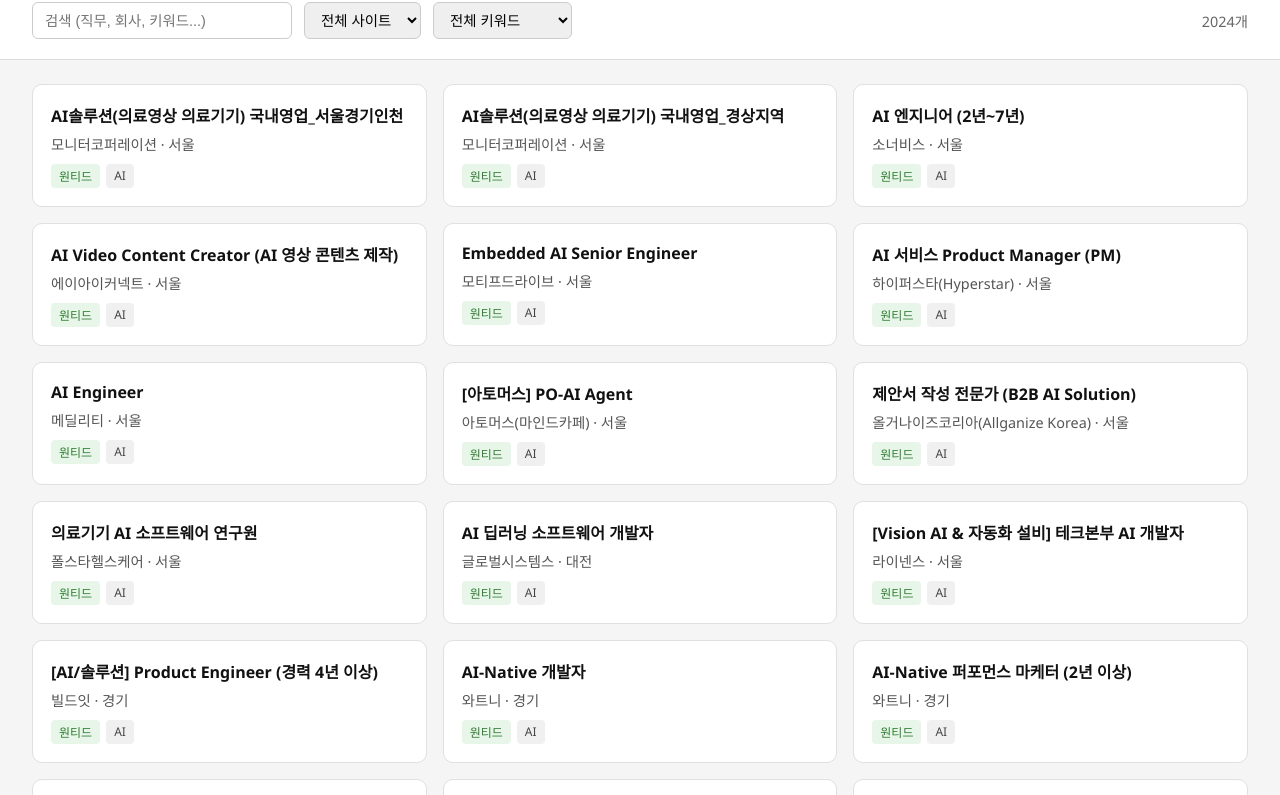
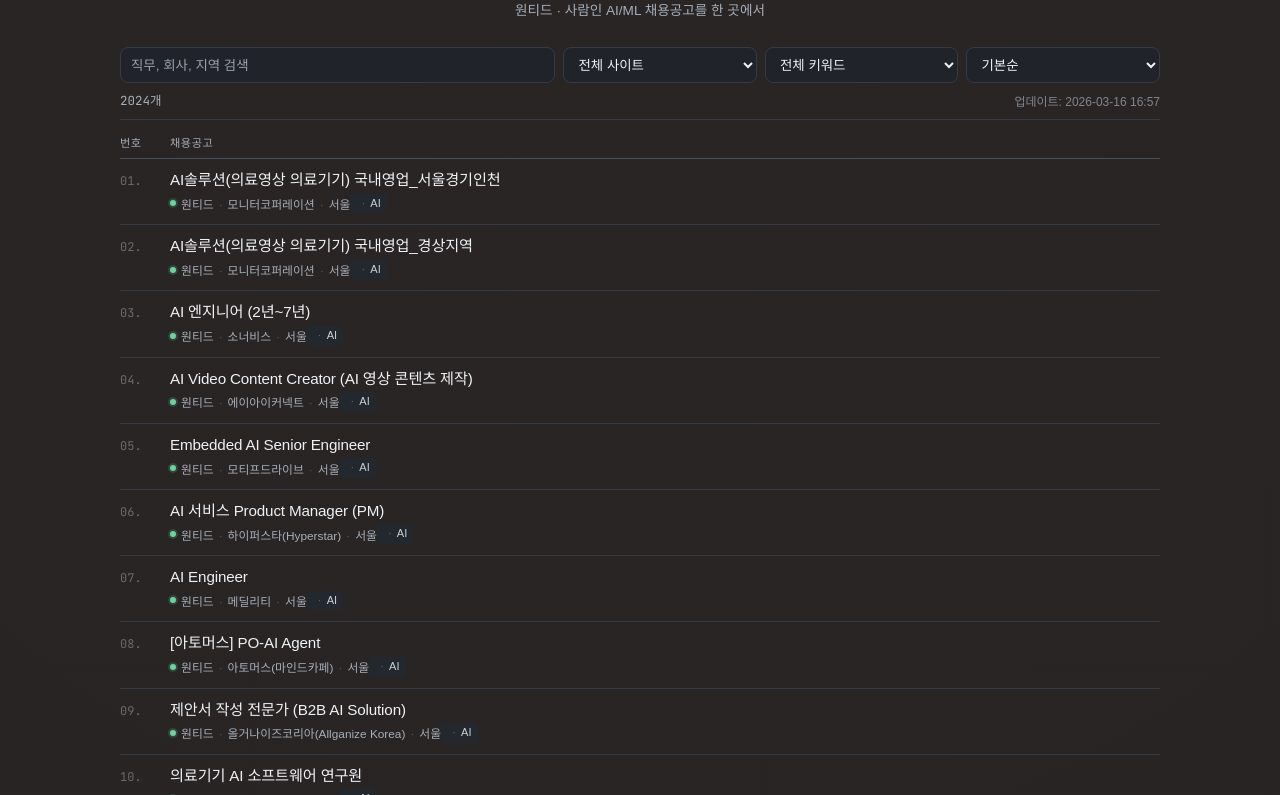
Before and after one commit to LeeJungYeop/ai-job-hub, a plain HTML site: page docs/index.html in a window 1280 px wide. Shown: the part 97-892 px from the top of the page. Drawn offline with Linux system fonts and the light colour scheme; a web font is replaced by a local one.

Commit message:
feat: redesign UI based on ai-competition-hub style

```diff
--- /dev/null
+++ b/docs/app.js
@@ -0,0 +1,147 @@
+const jobList = document.getElementById("job-list");
+const emptyState = document.getElementById("empty-state");
+const searchInput = document.getElementById("search-input");
+const sourceFilter = document.getElementById("source-filter");
+const keywordFilter = document.getElementById("keyword-filter");
+const sortFilter = document.getElementById("sort-filter");
+const countEl = document.getElementById("count");
+const updatedEl = document.getElementById("updated");
+
+let allJobs = [];
+
+boot();
+
+async function boot() {
+  try {
+    const res = await fetch("./jobs.json", { cache: "no-store" });
+    if (!res.ok) throw new Error(`HTTP ${res.status}`);
+    const data = await res.json();
+    allJobs = Array.isArray(data.jobs) ? data.jobs : [];
+
+    updatedEl.textContent = `업데이트: ${data.updated_at}`;
+
+    initFilters();
+    bindEvents();
+    render();
+  } catch (err) {
+    emptyState.hidden = false;
+    emptyState.textContent = "데이터를 불러오지 못했습니다.";
+    console.error(err);
+  }
+}
+
+function initFilters() {
+  const sources = [...new Set(allJobs.map(j => j.source).filter(Boolean))].sort();
+  sources.forEach(s => {
+    const opt = document.createElement("option");
+    opt.value = s;
+    opt.textContent = s;
+    sourceFilter.append(opt);
+  });
+
+  const keywords = [...new Set(allJobs.map(j => j.keyword).filter(Boolean))].sort();
+  keywords.forEach(k => {
+    const opt = document.createElement("option");
+    opt.value = k;
+    opt.textContent = k;
+    keywordFilter.append(opt);
+  });
+}
+
+function bindEvents() {
+  searchInput.addEventListener("input", render);
+  sourceFilter.addEventListener("change", render);
+  keywordFilter.addEventListener("change", render);
+  sortFilter.addEventListener("change", render);
+}
+
+function render() {
+  const search = searchInput.value.trim().toLowerCase();
+  const source = sourceFilter.value;
+  const keyword = keywordFilter.value;
+  const sort = sortFilter.value;
+
+  let filtered = allJobs.filter(job => {
+    if (source !== "all" && job.source !== source) return false;
+    if (keyword !== "all" && job.keyword !== keyword) return false;
+    if (search) {
+      const hay = [job.title, job.company, job.location].join(" ").toLowerCase();
+      if (!hay.includes(search)) return false;
+    }
+    return true;
+  });
+
+  if (sort === "company") {
+    filtered.sort((a, b) => (a.company || "").localeCompare(b.company || "", "ko"));
+  }
+
+  countEl.textContent = `${filtered.length}개`;
+  jobList.replaceChildren(...filtered.map((job, i) => renderItem(job, i + 1)));
+  emptyState.hidden = filtered.length > 0;
+}
+
+function renderItem(job, rank) {
+  const item = document.createElement("li");
+  item.className = "job-item";
+
+  const rankEl = document.createElement("div");
+  rankEl.className = "job-rank";
+  rankEl.textContent = `${String(rank).padStart(2, "0")}.`;
+
+  const body = document.createElement("article");
+  body.className = "job-main";
+
+  // 제목 행
+  const titleRow = document.createElement("div");
+  titleRow.className = "job-title-row";
+
+  const titleLeft = document.createElement("div");
+  titleLeft.className = "job-title-left";
+
+  const titleLink = document.createElement("a");
+  titleLink.className = "job-title";
+  titleLink.href = job.url;
+  titleLink.target = "_blank";
+  titleLink.rel = "noreferrer";
+  titleLink.textContent = job.title;
+  titleLeft.append(titleLink);
+  titleRow.append(titleLeft);
+
+  // 메타 행
+  const meta = document.createElement("div");
+  meta.className = "job-submeta";
+
+  const sourceSpan = document.createElement("span");
+  sourceSpan.className = `job-source source-${job.source || "default"}`;
+  sourceSpan.textContent = job.source;
+  meta.append(sourceSpan);
+
+  if (job.company) {
+    meta.append(subSpan(job.company));
+  }
+
+  if (job.location) {
+    meta.append(subSpan(job.location));
+  }
+
+  if (job.experience) {
+    meta.append(subSpan(job.experience));
+  }
+
+  if (job.keyword) {
+    const tag = document.createElement("span");
+    tag.className = "job-tag";
+    tag.textContent = job.keyword;
+    meta.append(tag);
+  }
+
+  body.append(titleRow, meta);
+  item.append(rankEl, body);
+  return item;
+}
+
+function subSpan(text) {
+  const span = document.createElement("span");
+  span.textContent = text;
+  return span;
+}
--- a/docs/index.html
+++ b/docs/index.html
@@ -1,189 +1,52 @@
 <!DOCTYPE html>
 <html lang="ko">
 <head>
-  <meta charset="UTF-8" />
-  <meta name="viewport" content="width=device-width, initial-scale=1.0" />
+  <meta charset="UTF-8">
+  <meta name="viewport" content="width=device-width, initial-scale=1.0">
   <title>AI Job Hub</title>
-  <style>
-    * { box-sizing: border-box; margin: 0; padding: 0; }
-    body { font-family: "Segoe UI", sans-serif; background: #f5f5f5; color: #222; }
-
-    header {
-      background: #111;
-      color: #fff;
-      padding: 24px 32px;
-      display: flex;
-      align-items: center;
-      justify-content: space-between;
-    }
-    header h1 { font-size: 1.4rem; }
-    header span { font-size: 0.85rem; color: #aaa; }
-
-    .controls {
-      padding: 20px 32px;
-      display: flex;
-      gap: 12px;
-      flex-wrap: wrap;
-      background: #fff;
-      border-bottom: 1px solid #ddd;
-    }
-    .controls input, .controls select {
-      padding: 8px 12px;
-      border: 1px solid #ccc;
-      border-radius: 6px;
-      font-size: 0.9rem;
-    }
-    .controls input { width: 260px; }
-    #count { padding: 8px 0; font-size: 0.9rem; color: #666; margin-left: auto; align-self: center; }
-
-    .grid {
-      display: grid;
-      grid-template-columns: repeat(auto-fill, minmax(320px, 1fr));
-      gap: 16px;
-      padding: 24px 32px;
-    }
-
-    .card {
-      background: #fff;
-      border-radius: 10px;
-      padding: 18px;
-      border: 1px solid #e0e0e0;
-      transition: box-shadow 0.15s;
-    }
-    .card:hover { box-shadow: 0 4px 16px rgba(0,0,0,0.1); }
-
-    .card-title {
-      font-size: 1rem;
-      font-weight: 600;
-      margin-bottom: 6px;
-    }
-    .card-title a { color: #111; text-decoration: none; }
-    .card-title a:hover { text-decoration: underline; }
-
-    .card-company { font-size: 0.9rem; color: #555; margin-bottom: 10px; }
-
-    .tags { display: flex; gap: 6px; flex-wrap: wrap; }
-    .tag {
-      font-size: 0.75rem;
-      padding: 3px 8px;
-      border-radius: 4px;
-      background: #f0f0f0;
-      color: #444;
-    }
-    .tag.source-원티드 { background: #e8f5e9; color: #2e7d32; }
-    .tag.source-사람인 { background: #e3f2fd; color: #1565c0; }
-    .tag.source-잡코리아 { background: #fce4ec; color: #b71c1c; }
-
-    #no-result {
-      text-align: center;
-      padding: 60px;
-      color: #999;
-      display: none;
-      grid-column: 1 / -1;
-    }
-  </style>
+  <link rel="stylesheet" as="style" crossorigin href="https://cdn.jsdelivr.net/gh/orioncactus/pretendard/dist/web/static/pretendard.css">
+  <link rel="preconnect" href="https://fonts.googleapis.com">
+  <link rel="preconnect" href="https://fonts.gstatic.com" crossorigin>
+  <link href="https://fonts.googleapis.com/css2?family=JetBrains+Mono:wght@400;500;600&display=swap" rel="stylesheet">
+  <link rel="stylesheet" href="./styles.css">
 </head>
 <body>
-
-<header>
+  <main class="page">
+    <header class="header">
       <h1>AI Job Hub</h1>
-  <span id="updated"></span>
+      <p class="header-sub">원티드 · 사람인 AI/ML 채용공고를 한 곳에서</p>
     </header>
 
-<div class="controls">
-  <input type="text" id="search" placeholder="검색 (직무, 회사, 키워드...)" oninput="applyFilter()" />
-  <select id="source" onchange="applyFilter()">
-    <option value="">전체 사이트</option>
-    <option value="원티드">원티드</option>
-    <option value="사람인">사람인</option>
-    <option value="잡코리아">잡코리아</option>
+    <section class="filters">
+      <div class="filters-row">
+        <input id="search-input" type="search" placeholder="직무, 회사, 지역 검색">
+        <select id="source-filter">
+          <option value="all">전체 사이트</option>
         </select>
-  <select id="keyword" onchange="applyFilter()">
-    <option value="">전체 키워드</option>
+        <select id="keyword-filter">
+          <option value="all">전체 키워드</option>
         </select>
-  <div id="count"></div>
+        <select id="sort-filter">
+          <option value="default">기본순</option>
+          <option value="company">회사명순</option>
+        </select>
       </div>
+      <div class="filters-meta">
+        <span id="count" class="count"></span>
+        <span id="updated" class="updated"></span>
+      </div>
+    </section>
 
-<div class="grid" id="grid">
-  <div id="no-result">검색 결과가 없습니다.</div>
+    <section class="feed">
+      <div class="feed-head">
+        <span>번호</span>
+        <span>채용공고</span>
       </div>
+      <ol id="job-list" class="job-list"></ol>
+      <p id="empty-state" class="empty-state" hidden>조건에 맞는 공고가 없습니다.</p>
+    </section>
+  </main>
 
-<script>
-  let allJobs = [];
-
-  async function loadJobs() {
-    const res = await fetch("./jobs.json");
-    const data = await res.json();
-    allJobs = data.jobs;
-
-    document.getElementById("updated").textContent = `최근 업데이트: ${data.updated_at}`;
-
-    // 키워드 셀렉트 채우기
-    const keywords = [...new Set(allJobs.map(j => j.keyword))].sort();
-    const kSelect = document.getElementById("keyword");
-    keywords.forEach(k => {
-      const opt = document.createElement("option");
-      opt.value = k;
-      opt.textContent = k;
-      kSelect.appendChild(opt);
-    });
-
-    applyFilter();
-  }
-
-  function applyFilter() {
-    const search = document.getElementById("search").value.toLowerCase();
-    const source = document.getElementById("source").value;
-    const keyword = document.getElementById("keyword").value;
-
-    const filtered = allJobs.filter(job => {
-      const matchSearch = !search ||
-        job.title.toLowerCase().includes(search) ||
-        job.company.toLowerCase().includes(search) ||
-        job.location.toLowerCase().includes(search);
-      const matchSource = !source || job.source === source;
-      const matchKeyword = !keyword || job.keyword === keyword;
-      return matchSearch && matchSource && matchKeyword;
-    });
-
-    render(filtered);
-  }
-
-  function render(jobs) {
-    const grid = document.getElementById("grid");
-    const noResult = document.getElementById("no-result");
-
-    // 기존 카드 제거
-    Array.from(grid.children).forEach(el => {
-      if (el.id !== "no-result") el.remove();
-    });
-
-    document.getElementById("count").textContent = `${jobs.length}개`;
-
-    if (jobs.length === 0) {
-      noResult.style.display = "block";
-      return;
-    }
-    noResult.style.display = "none";
-
-    jobs.forEach(job => {
-      const card = document.createElement("div");
-      card.className = "card";
-      card.innerHTML = `
-        <div class="card-title"><a href="${job.url}" target="_blank">${job.title}</a></div>
-        <div class="card-company">${job.company}${job.location ? " · " + job.location : ""}</div>
-        <div class="tags">
-          <span class="tag source-${job.source}">${job.source}</span>
-          ${job.experience ? `<span class="tag">${job.experience}</span>` : ""}
-          <span class="tag">${job.keyword}</span>
-        </div>
-      `;
-      grid.appendChild(card);
-    });
-  }
-
-  loadJobs();
-</script>
-
+  <script src="./app.js"></script>
 </body>
 </html>
--- /dev/null
+++ b/docs/styles.css
@@ -0,0 +1,263 @@
+:root {
+  --bg: #181b1f;
+  --surface: #20242a;
+  --surface-soft: #262c33;
+  --line: #343b45;
+  --line-strong: #47515d;
+  --text: #eef2f6;
+  --muted: #a5afb9;
+  --accent: #ff9a68;
+  --accent-soft: rgba(255, 154, 104, 0.14);
+  --green: #67d49e;
+  --blue: #60a5fa;
+  --tag-bg: #23282e;
+  --tag-text: #c7d0d9;
+}
+
+* {
+  box-sizing: border-box;
+}
+
+html {
+  scroll-behavior: smooth;
+}
+
+body {
+  margin: 0;
+  background: radial-gradient(circle at top, rgba(255, 154, 104, 0.08), transparent 24%), var(--bg);
+  color: var(--text);
+  font-family: "Pretendard", "Noto Sans KR", sans-serif;
+  -webkit-font-smoothing: antialiased;
+}
+
+a {
+  color: inherit;
+  text-decoration: none;
+}
+
+.page {
+  max-width: 1080px;
+  margin: 0 auto;
+  padding: 28px 20px 60px;
+}
+
+.header {
+  display: flex;
+  flex-direction: column;
+  align-items: center;
+  gap: 8px;
+  margin-bottom: 28px;
+  padding: 32px 0 0;
+  text-align: center;
+}
+
+.header h1 {
+  margin: 0;
+  font-size: 1.5rem;
+  font-weight: 700;
+  letter-spacing: -0.03em;
+}
+
+.header-sub {
+  margin: 0;
+  color: var(--muted);
+  font-size: 0.85rem;
+}
+
+.filters {
+  border-bottom: 1px solid var(--line);
+  padding-bottom: 10px;
+  margin-bottom: 6px;
+}
+
+.filters-row {
+  display: grid;
+  grid-template-columns: minmax(200px, 1.8fr) repeat(3, minmax(110px, 0.8fr));
+  gap: 8px;
+  margin-bottom: 8px;
+}
+
+.filters-meta {
+  display: flex;
+  justify-content: space-between;
+  align-items: center;
+}
+
+input,
+select {
+  width: 100%;
+  height: 36px;
+  border: 1px solid var(--line);
+  border-radius: 8px;
+  background: var(--surface);
+  color: var(--text);
+  padding: 0 10px;
+  font-size: 0.84rem;
+  font-family: "Pretendard", "Noto Sans KR", sans-serif;
+  outline: none;
+  transition: border-color 0.15s ease, background 0.15s ease;
+}
+
+input:focus,
+select:focus {
+  border-color: var(--line-strong);
+  background: var(--surface-soft);
+}
+
+input[type="search"]::placeholder {
+  color: var(--muted);
+  opacity: 0.9;
+}
+
+.count {
+  color: var(--muted);
+  font-size: 0.78rem;
+  font-family: "JetBrains Mono", monospace;
+}
+
+.updated {
+  color: var(--muted);
+  font-size: 0.75rem;
+  opacity: 0.7;
+}
+
+.feed-head {
+  display: grid;
+  grid-template-columns: 40px minmax(0, 1fr);
+  gap: 10px;
+  padding: 8px 0;
+  color: var(--muted);
+  font-size: 0.7rem;
+  letter-spacing: 0.05em;
+  text-transform: uppercase;
+  border-bottom: 1px solid var(--line-strong);
+}
+
+.job-list {
+  list-style: none;
+  margin: 0;
+  padding: 0;
+}
+
+.job-item {
+  display: grid;
+  grid-template-columns: 40px minmax(0, 1fr);
+  gap: 10px;
+  padding: 11px 0;
+  border-bottom: 1px solid var(--line);
+}
+
+.job-item:last-child {
+  border-bottom: none;
+}
+
+.job-rank {
+  color: var(--muted);
+  font-size: 0.75rem;
+  padding-top: 3px;
+  opacity: 0.5;
+  font-family: "JetBrains Mono", monospace;
+}
+
+.job-main {
+  min-width: 0;
+}
+
+.job-title-row {
+  display: flex;
+  align-items: baseline;
+  justify-content: space-between;
+  gap: 12px;
+}
+
+.job-title-left {
+  display: flex;
+  align-items: baseline;
+  gap: 8px;
+  flex-wrap: wrap;
+  min-width: 0;
+}
+
+.job-title {
+  font-size: 0.95rem;
+  font-weight: 500;
+  line-height: 1.35;
+  letter-spacing: -0.01em;
+}
+
+.job-title:hover {
+  color: var(--accent);
+}
+
+.job-submeta {
+  display: flex;
+  flex-wrap: wrap;
+  align-items: center;
+  gap: 0;
+  margin-top: 3px;
+  color: var(--muted);
+  font-size: 0.74rem;
+}
+
+.job-submeta > span + span::before {
+  content: "·";
+  margin: 0 5px;
+  opacity: 0.35;
+}
+
+.job-source {
+  display: inline-flex;
+  align-items: center;
+  gap: 5px;
+  font-weight: 500;
+}
+
+.job-source::before {
+  content: "";
+  display: inline-block;
+  width: 6px;
+  height: 6px;
+  border-radius: 50%;
+  flex: 0 0 auto;
+}
+
+.source-원티드::before  { background: var(--green); box-shadow: 0 0 0 2px rgba(103,212,158,0.18); }
+.source-사람인::before  { background: var(--blue);  box-shadow: 0 0 0 2px rgba(96,165,250,0.18); }
+.source-default::before { background: var(--muted); }
+
+.job-tag {
+  padding: 1px 6px;
+  border-radius: 3px;
+  background: var(--tag-bg);
+  color: var(--tag-text);
+  font-size: 0.69rem;
+  line-height: 1.6;
+  letter-spacing: 0.01em;
+}
+
+.empty-state {
+  margin: 24px 0 0;
+  color: var(--muted);
+  font-size: 0.88rem;
+}
+
+@media (max-width: 900px) {
+  .filters-row {
+    grid-template-columns: 1fr 1fr;
+  }
+}
+
+@media (max-width: 640px) {
+  .page {
+    padding-top: 20px;
+  }
+
+  .filters-row {
+    grid-template-columns: 1fr;
+  }
+
+  .job-title-row {
+    flex-direction: column;
+    gap: 4px;
+  }
+}
```
Lines whose indentation alone changed are shown as unchanged.
